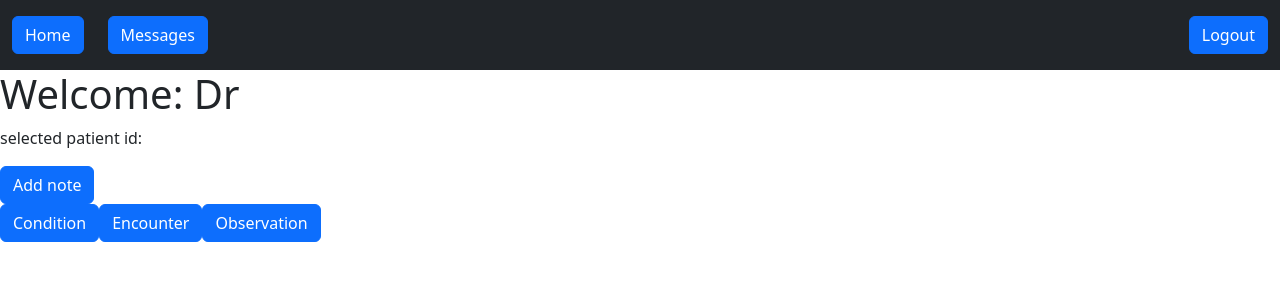
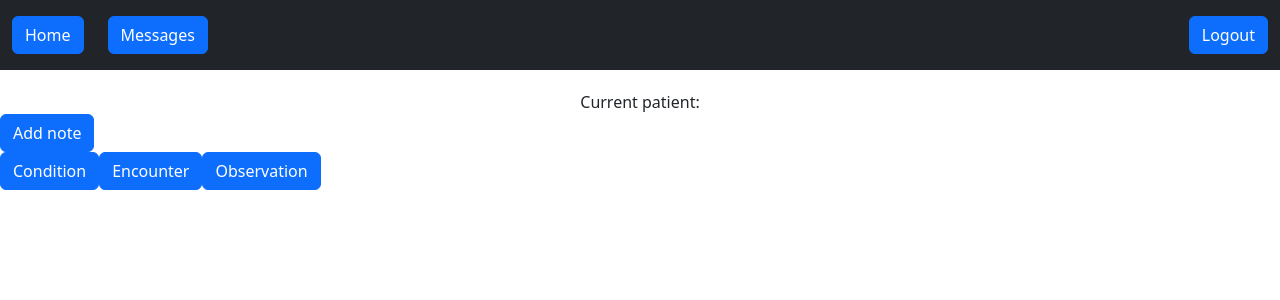
Before and after one commit to AlTheMan/Fullstack-Journal-Frontend, a React (Vite) app: page /DoctorSelect in a window 1280 px wide. Shown: the top 300 px of the page. Built offline with nearby package versions, Linux system fonts and the light colour scheme.

Commit message:
patient skickas

```diff
--- a/src/api/NotesApi.ts
+++ b/src/api/NotesApi.ts
@@ -3,7 +3,7 @@ import axios from "axios";
 
 export const fetchNotes = async (username: string, patientId: number) => {
 
-    var requestUri = "http://localhost:8080/patient/note/get";
+    const requestUri = "http://localhost:8080/patient/note/get";
 
     try {
         const response = await axios.get<NoteCollection>(requestUri, {
--- a/src/api/PatientConditionsApi.ts
+++ b/src/api/PatientConditionsApi.ts
@@ -1,7 +1,7 @@
 import axios from "axios";
 
 export const fetchConditions = async (username: string, patientId: number) => {
-  var requestUri = "http://localhost:8080/patient/condition";
+  const requestUri = "http://localhost:8080/patient/condition";
 
   try {
     const response = await axios.get<ConditionCollection>(requestUri, {
--- a/src/api/PatientEncountersApi.ts
+++ b/src/api/PatientEncountersApi.ts
@@ -5,7 +5,7 @@ export const fetchEncounters = async (
     patientId: number
 ) => {
 
-    var requestUri = "http://localhost:8080/patient/encounter"
+    const requestUri = "http://localhost:8080/patient/encounter";
 
     try { const response = await axios.get<EncounterCollection>(
         requestUri, {
--- a/src/api/PatientObservationsApi.ts
+++ b/src/api/PatientObservationsApi.ts
@@ -5,7 +5,7 @@ export const fetchObservations = async (
     patientId: number
 ) => {
 
-    var requestUri = "http://localhost:8080/patient/observation";
+    const requestUri = "http://localhost:8080/patient/observation";
 
     try {
         const response = await axios.get<ObservationCollection>(requestUri, {
--- a/src/api/namedPersonApi.ts
+++ b/src/api/namedPersonApi.ts
@@ -6,7 +6,7 @@ export const fetchData = async (
 
     const privilege: string = localStorage.getItem("privilege") || "";
 
-    var requestUri = "";
+    let requestUri = "";
 
     switch (privilege){
         case "DOCTOR": requestUri = "http://localhost:8080/staff/get_doctor"; break;
@@ -27,9 +27,7 @@ export const fetchData = async (
 
     if (response.status === 200) {
       console.log(response.data);
-
-      const personData: NamedPerson = response.data;
-      return personData;
+      return response.data;
     } else {
       console.error("Failed to fetch staff/doctor data:", response.status);
       return null;
--- a/src/api/patientApi.ts
+++ b/src/api/patientApi.ts
@@ -1,5 +1,5 @@
 import axios from "axios";
-import { Patient } from "../types/Patient";
+import {Patient} from "../types/Patient";
 
 export const fetchData = async (
   patientId: string,
@@ -13,9 +13,7 @@ export const fetchData = async (
 
     if (response.status === 200) {
       console.log(response.data);
-
-      const patientData: Patient = response.data;
-      return patientData;
+      return response.data;
     } else {
       console.error("Failed to fetch patient data:", response.status);
       return null;
--- a/src/pages/ConditionPage.tsx
+++ b/src/pages/ConditionPage.tsx
@@ -62,23 +62,23 @@ const ConditionPage: React.FC = () => {
   }
 
   const columns: TableColumn[] = [
+    { id: "code", label: "Condition code" },
     { id: "bodySite", label: "Body Site" },
     { id: "clinicalStatus", label: "Clinical Status" },
     { id: "category", label: "Category" },
     { id: "evidence", label: "Evicence" },
-    { id: "verificationStatus", label: "Verification Status" },
-    { id: "code", label: "Code" },
+    { id: "verificationStatus", label: "Verification Status" }
   ];
 
   const data: TableData[] = conditionList.map((conditionList) => ({
     id: conditionList.id,
     values: [
+      conditionList.code,
       conditionList.bodySite,
       conditionList.clinicalStatus,
       conditionList.category,
       conditionList.evidence,
-      conditionList.verificationStatus,
-      conditionList.code,
+      conditionList.verificationStatus
     ],
   }));
 
--- a/src/pages/DoctorHome.tsx
+++ b/src/pages/DoctorHome.tsx
@@ -3,7 +3,6 @@ import React, { useEffect, useState } from "react";
 import { useNavigate } from "react-router-dom";
 import ListGroupGeneric from "../components/ListGroupGeneric";
 import axios from "axios";
-import { Patient } from "../types/Patient";
 
 const DoctorHome: React.FC = () => {
   const [doctor, setDoctor] = useState<NamedPerson | null>(null);
@@ -27,14 +26,14 @@ const DoctorHome: React.FC = () => {
 
   const navigate = useNavigate();
 
-  const handleSelectPerson = (patientId: number) => {
+  const handleSelectPerson = (patient: Patient) => {
     const privilege: string = localStorage.getItem("privilege") || "";
-    console.log("patient id: " + patientId);
+    console.log("patient id: " + patient.patientId);
     if(privilege=="DOCTOR"){
-      navigate("/DoctorSelect", { state: { patientId } });
+      navigate("/DoctorSelect", { state: { patient } });
     }
     if(privilege=="STAFF"){
-      navigate("/StaffSelect", { state: { patientId } });
+      navigate("/StaffSelect", { state: { patient } });
     }
 
   };
@@ -78,7 +77,7 @@ const DoctorHome: React.FC = () => {
               getLabel={(patient) =>
                 `${patient.firstName} ${patient.familyName} (ID: ${patient.patientId})`
               }
-              onSelectItem={(patient) => handleSelectPerson(patient.patientId)}
+              onSelectItem={(patient) => handleSelectPerson(patient)}
             />
           </ul>
         </div>
--- a/src/pages/DoctorSelect.tsx
+++ b/src/pages/DoctorSelect.tsx
@@ -2,6 +2,7 @@ import React, { useEffect, useState } from 'react';
 import Button from '../components/Button';
 import { Link, useNavigate, useLocation } from 'react-router-dom';
 import NavBarDoctor from "../components/NavBarDoctor";
+import '../App.css'
 
 
 const DoctorSelect: React.FC = () => {
@@ -9,30 +10,31 @@ const DoctorSelect: React.FC = () => {
 
     const location = useLocation();
     //const patientId = location.state?.patientId;
-    const [selectedPatientId, setSelectedPatientId] = useState<number | null>(null);
+    //const [selectedPatientId, setSelectedPatientId] = useState<number | null>(null);
+    const [selectedPatient, setSelectedPatient] = useState<Patient | null>(null)
     const navigate = useNavigate();
 
 
     useEffect(() => {
-        const patientId = location.state?.patientId;
-        if (patientId) {
-            setSelectedPatientId(patientId);
+        const patient = location.state?.patient;
+        if (patient) {
+            setSelectedPatient(patient)
+            //setSelectedPatientId(patient.patientId);
         }
     }, [location.state]);
 
     const handleNavigate = (path: string) => {
-        if (selectedPatientId !== null) {
-            navigate(path, { state: { patientId: selectedPatientId } });
+        if (selectedPatient !== null) {
+            navigate(path, { state: { patientId: selectedPatient.patientId } });
         }
     };
 
     return (
         <div>
             <NavBarDoctor></NavBarDoctor>
-            <h1>Welcome: Dr</h1>
-            <p>selected patient id: {selectedPatientId}</p>
-            <Link to={selectedPatientId !== null ? `/NotePage/${selectedPatientId}` : '#'} className="nav-link">
-                <Button onClick={() => console.log(`Patient id: ${selectedPatientId}`)}>
+            <div className='horizontalCenterWithTopMargin'>Current patient: {selectedPatient?.firstName} {selectedPatient?.familyName}</div>
+            <Link to={selectedPatient?.patientId !== null ? `/NotePage/${selectedPatient?.patientId}` : '#'} className="nav-link">
+                <Button onClick={() => console.log(`Patient id: ${selectedPatient?.patientId}`)}>
                     Add note
                 </Button>
             </Link>
--- a/src/pages/PatientHome.tsx
+++ b/src/pages/PatientHome.tsx
@@ -72,13 +72,13 @@ const PatientHome: React.FC = () => {
 
   const noteList = notes.notes;
 
-  const priv = localStorage.getItem("privilege");
+  const privilege = localStorage.getItem("privilege");
 
   return (
     <>
       <div className="horizontalCenterWithTopMargin">
         <div>
-          <h3>Welcome {priv?.toLowerCase()}</h3>
+          <h3>Welcome {privilege?.toLowerCase()}</h3>
           <h5>
             Name: {patient.firstName} {patient.familyName}
           </h5>
--- a/src/types/Patient.ts
+++ b/src/types/Patient.ts
@@ -1,6 +1,6 @@
 // Patient
 
-export type Patient = {
+interface Patient  {
     patientId: number;
     firstName: string;
     familyName: string;
```
